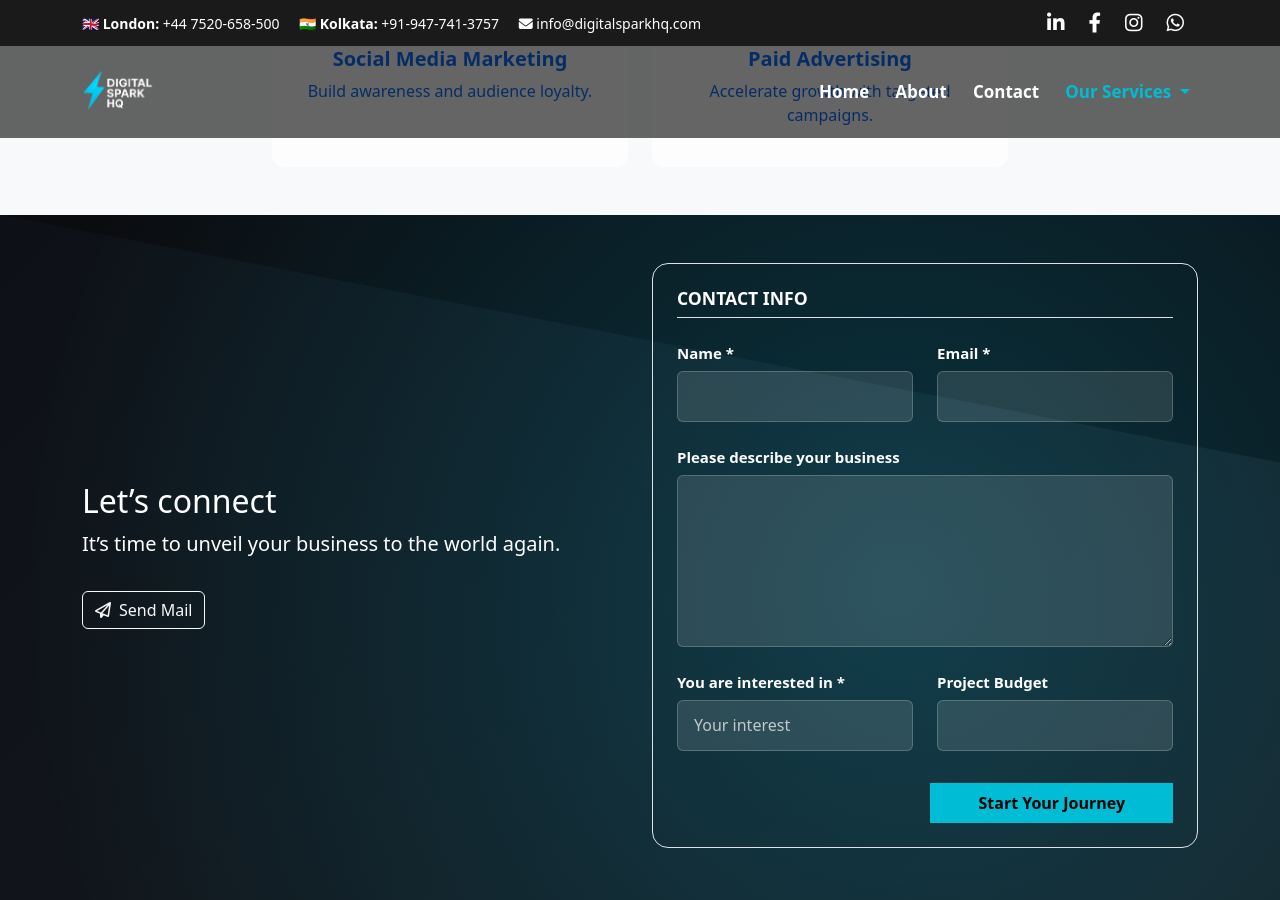
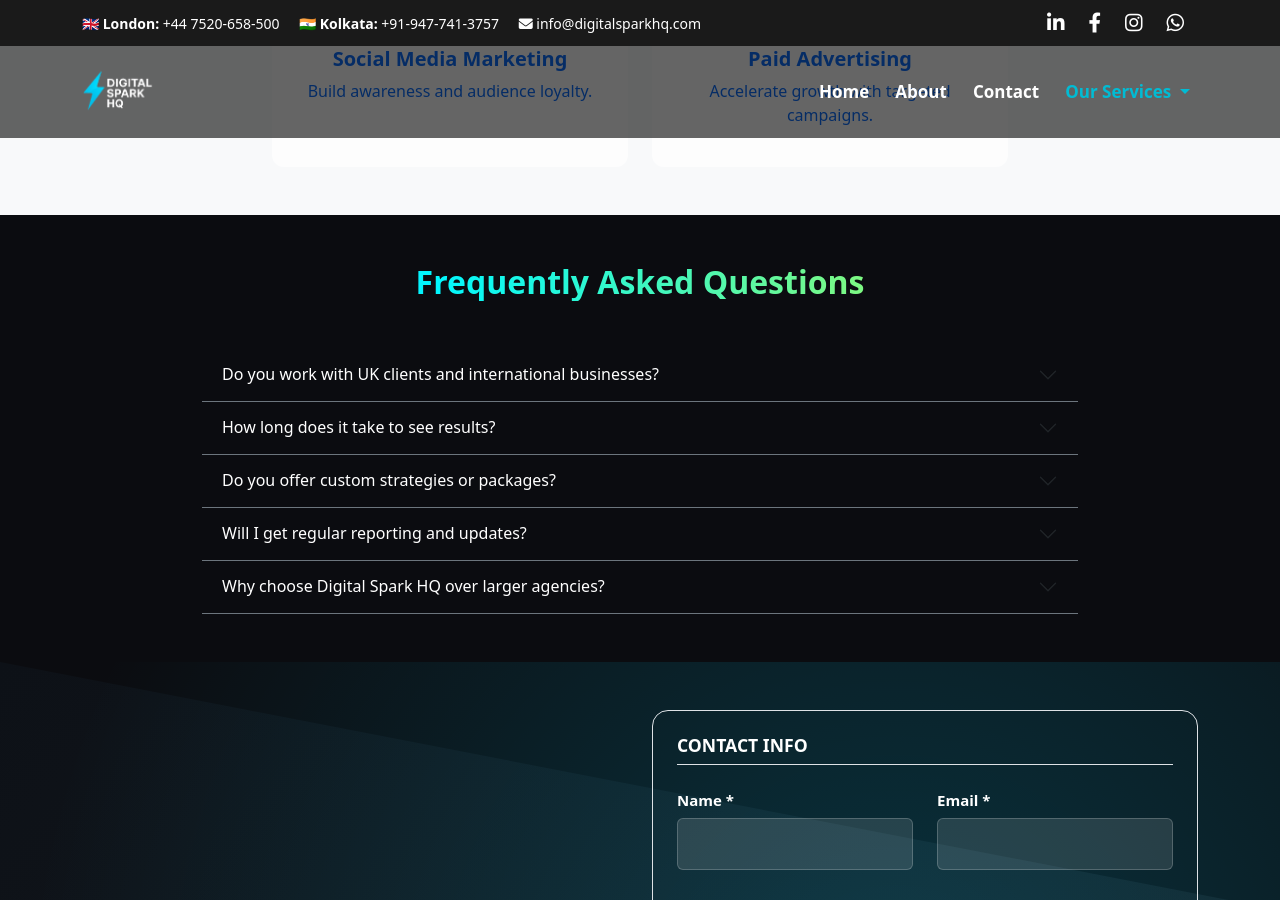
Before and after one commit to Iambiswajit-C/digitalsparkhq, a Jekyll site: the page built from services/graphic-design/index.md, in a window 1280 px wide and 900 px high, scrolled down 3355 px. Built offline with Jekyll 4.4.1, drawn with Linux system fonts in a browser that asks for light colours.

Commit message:
Update index.md

```diff
--- a/services/graphic-design/index.md
+++ b/services/graphic-design/index.md
@@ -249,3 +249,106 @@ breadcrumb:
     </div>
   </div>
 </section>
+
+<!-- FAQs Section -->
+<section id="service-faqs" class="py-5 text-white position-relative">
+
+  <div class="service-dark-bg"></div>
+
+  <div class="container fade-in" style="max-width:900px;">
+
+    <h2 class="fw-bold gradient-text text-center mb-5">
+      Frequently Asked Questions
+    </h2>
+
+    <div class="accordion accordion-flush" id="faqAccordion">
+
+      <!-- Q1 -->
+      <div class="accordion-item bg-transparent border-bottom border-secondary">
+        <h3 class="accordion-header">
+          <button class="accordion-button collapsed bg-transparent text-white"
+                  data-bs-toggle="collapse"
+                  data-bs-target="#faq1">
+            Do you work with UK clients and international businesses?
+          </button>
+        </h3>
+        <div id="faq1" class="accordion-collapse collapse" data-bs-parent="#faqAccordion">
+          <div class="accordion-body text-white-75">
+            Yes. We actively work with businesses across the UK, Europe, and India.
+            We align meetings, communication, and delivery with your time zone for seamless collaboration.
+          </div>
+        </div>
+      </div>
+
+      <!-- Q2 -->
+      <div class="accordion-item bg-transparent border-bottom border-secondary">
+        <h3 class="accordion-header">
+          <button class="accordion-button collapsed bg-transparent text-white"
+                  data-bs-toggle="collapse"
+                  data-bs-target="#faq2">
+            How long does it take to see results?
+          </button>
+        </h3>
+        <div id="faq2" class="accordion-collapse collapse" data-bs-parent="#faqAccordion">
+          <div class="accordion-body text-white-75">
+            Timelines vary by service. SEO typically shows strong results within 3–6 months,
+            while paid ads and design projects deliver impact much faster. We focus on sustainable, long-term growth.
+          </div>
+        </div>
+      </div>
+
+      <!-- Q3 -->
+      <div class="accordion-item bg-transparent border-bottom border-secondary">
+        <h3 class="accordion-header">
+          <button class="accordion-button collapsed bg-transparent text-white"
+                  data-bs-toggle="collapse"
+                  data-bs-target="#faq3">
+            Do you offer custom strategies or packages?
+          </button>
+        </h3>
+        <div id="faq3" class="accordion-collapse collapse" data-bs-parent="#faqAccordion">
+          <div class="accordion-body text-white-75">
+            Every business is different. We create tailored strategies based on your goals, market, and budget —
+            not cookie-cutter packages.
+          </div>
+        </div>
+      </div>
+
+      <!-- Q4 -->
+      <div class="accordion-item bg-transparent border-bottom border-secondary">
+        <h3 class="accordion-header">
+          <button class="accordion-button collapsed bg-transparent text-white"
+                  data-bs-toggle="collapse"
+                  data-bs-target="#faq4">
+            Will I get regular reporting and updates?
+          </button>
+        </h3>
+        <div id="faq4" class="accordion-collapse collapse" data-bs-parent="#faqAccordion">
+          <div class="accordion-body text-white-75">
+            Absolutely. You receive clear reports, performance insights, and ongoing communication so you always know
+            what’s working and where we’re improving.
+          </div>
+        </div>
+      </div>
+
+      <!-- Q5 -->
+      <div class="accordion-item bg-transparent border-bottom border-secondary">
+        <h3 class="accordion-header">
+          <button class="accordion-button collapsed bg-transparent text-white"
+                  data-bs-toggle="collapse"
+                  data-bs-target="#faq5">
+            Why choose Digital Spark HQ over larger agencies?
+          </button>
+        </h3>
+        <div id="faq5" class="accordion-collapse collapse" data-bs-parent="#faqAccordion">
+          <div class="accordion-body text-white-75">
+            We combine senior-level expertise with personalized attention. You get strategy, speed, and results —
+            without enterprise pricing or slow processes.
+          </div>
+        </div>
+      </div>
+
+    </div>
+
+  </div>
+</section>
```
